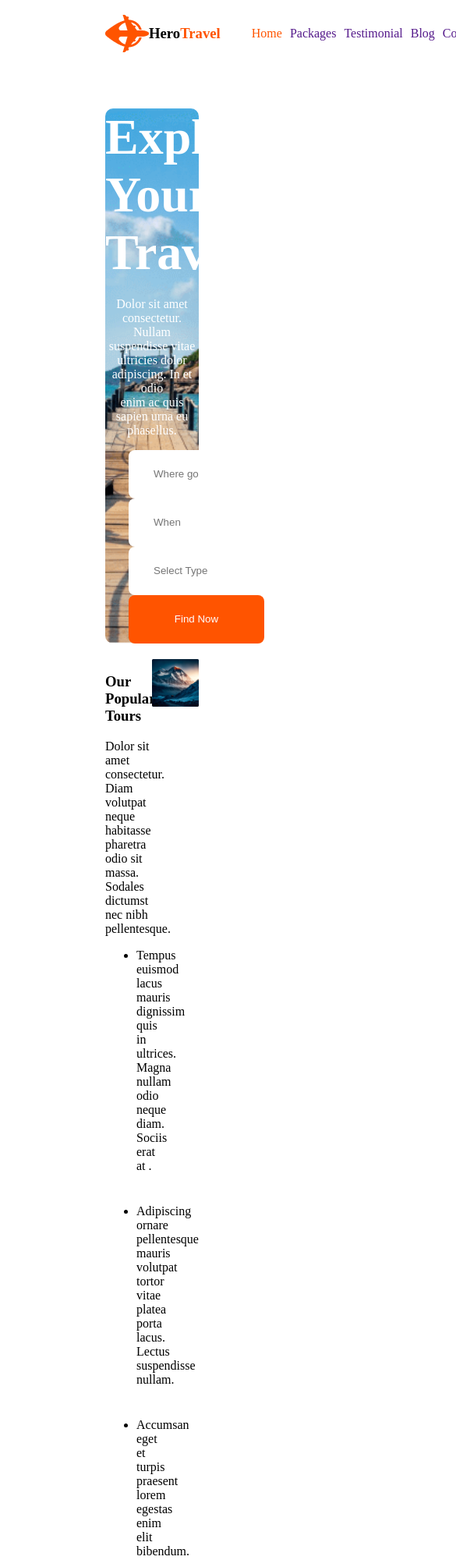
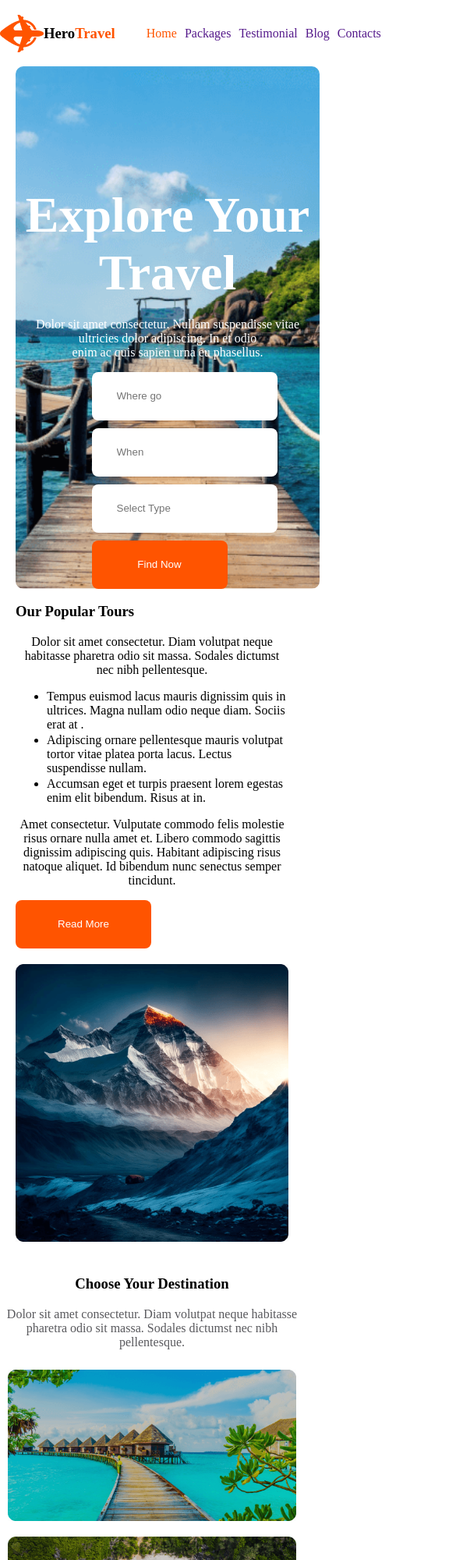
Before and after one commit to rifat1r/assignment2, a plain HTML site: page index.html in a window 390 px wide. Shown: the top 2000 px of the page at 78% size, 585 px wide, since content can reach past the window. Drawn offline with Linux system fonts and the light colour scheme.

Commit message:
destination images added

```diff
--- a/index.html
+++ b/index.html
@@ -40,26 +40,57 @@
       <main>
         <section class="tours-section">
           <div class="tours">
-<h3>Our Popular Tours</h3>
- <p>Dolor sit amet consectetur. Diam volutpat neque habitasse pharetra odio sit massa. Sodales dictumst nec nibh pellentesque.</p>
- <ul>
-  <li>Tempus euismod lacus mauris dignissim quis in ultrices. Magna nullam odio neque diam. Sociis erat at .</li>
-  <li>Adipiscing ornare pellentesque mauris volutpat tortor vitae platea porta lacus. Lectus suspendisse nullam.</li>
-  <li> Accumsan eget et turpis praesent lorem egestas enim elit bibendum. Risus at in.</li>
- </ul>
- <p>Amet consectetur. Vulputate commodo felis molestie risus
-  ornare nulla amet et. Libero commodo sagittis dignissim adipiscing quis. Habitant adipiscing risus natoque aliquet. Id bibendum nunc senectus semper tincidunt. </p>
-  <button class="primary-btn">Read More</button>
+            <h3>Our Popular Tours</h3>
+            <p>
+              Dolor sit amet consectetur. Diam volutpat neque habitasse pharetra
+              odio sit massa. Sodales dictumst nec nibh pellentesque.
+            </p>
+            <ul>
+              <li>
+                Tempus euismod lacus mauris dignissim quis in ultrices. Magna
+                nullam odio neque diam. Sociis erat at .
+              </li>
+              <li>
+                Adipiscing ornare pellentesque mauris volutpat tortor vitae
+                platea porta lacus. Lectus suspendisse nullam.
+              </li>
+              <li>
+                Accumsan eget et turpis praesent lorem egestas enim elit
+                bibendum. Risus at in.
+              </li>
+            </ul>
+            <p>
+              Amet consectetur. Vulputate commodo felis molestie risus ornare
+              nulla amet et. Libero commodo sagittis dignissim adipiscing quis.
+              Habitant adipiscing risus natoque aliquet. Id bibendum nunc
+              senectus semper tincidunt.
+            </p>
+            <button class="primary-btn">Read More</button>
           </div>
           <div>
-            <img class="tours-img" src="Images/Rectangle 4.png" alt="">
+            <img class="tours-img" src="Images/Rectangle 4.png" alt="" />
           </div>
-
         </section>
-        <section class="places">
-          <div class="row">
-            <div><img src="Images/Rectangle 5.png" alt=""><div>
-              <div><img src="Images/Rectangle 8.png" alt=""></div>
+        <section class="destination">
+          <h3>Choose Your Destination</h3>
+          <p>
+            Dolor sit amet consectetur. Diam volutpat neque habitasse pharetra
+            odio sit massa. Sodales dictumst nec nibh pellentesque.
+          </p>
+          <div class="destination-img">
+            <div class="row-1">
+              <img src="Images/Rectangle 5.png" alt="" />
+              <img src="Images/Rectangle 8.png" alt="" />
+            </div>
+            <div class="row-2">
+              <img src="Images/Rectangle 6.png" alt="" />
+              <img src="Images/Rectangle 7.png" alt="" />
+              <img src="Images/Rectangle 9.png" alt="" />
+            </div>
+            <div class="row-3">
+              <img src="Images/Rectangle 11.png" alt="" />
+              <img src="Images/Rectangle 10.png" alt="" />
+            </div>
           </div>
         </section>
       </main>
--- a/styles/style.css
+++ b/styles/style.css
@@ -94,16 +94,66 @@ nav h3 {
 .tours li {
   margin-bottom: 40px;
 }
+/* destination styles */
+.destination-img {
+  width: 100%;
+  box-sizing: border-box;
+}
+.row-1,
+.row-2,
+.row-3 {
+  display: flex;
+  width: 100%;
+  flex: 1;
+}
+.row-1 > img,
+.row-2 > img,
+.row-3 > img {
+  flex: 1;
+  margin: 10px;
+  max-width: 100%;
+  height: auto;
+}
+.row-2 {
+  justify-content: center;
+}
+.destination h3,
+p {
+  text-align: center;
+}
+.destination p {
+  color: rgba(19, 19, 24, 0.7);
+}
 
 /* for mobile devices */
 @media screen and (max-width: 600px) {
+  body {
+    margin: 0;
+  }
   .banner {
-    padding-top: 0;
-    width: 100%;
-    height: 100%;
+    height: auto;
+    margin-bottom: 30px;
   }
-
-  .where-go {
+  .where-go,
+  .tours-section,
+  .row-1,
+  .row-2,
+  .row-3 {
     flex-direction: column;
   }
+  .where-go input {
+    margin-bottom: 10px;
+  }
+  .tours-section,
+  .banner {
+    margin: 0 20px;
+  }
+  .tours,
+  .tours-img {
+    width: 100%;
+    margin-bottom: 20px;
+  }
+  .tours li {
+    margin-bottom: 2px;
+  }
 }
```
